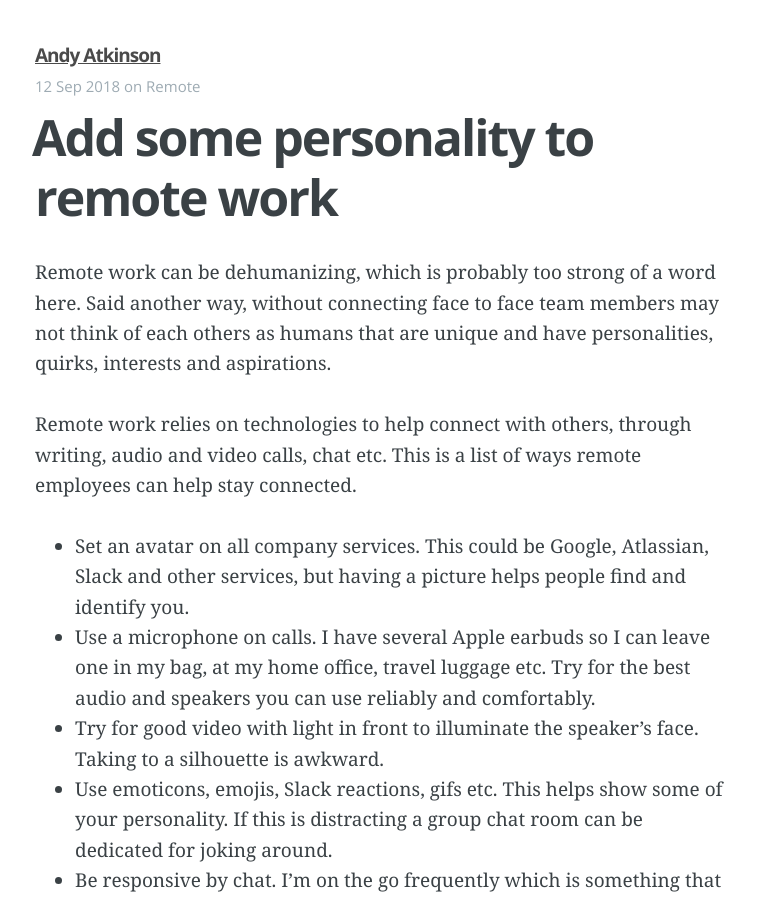
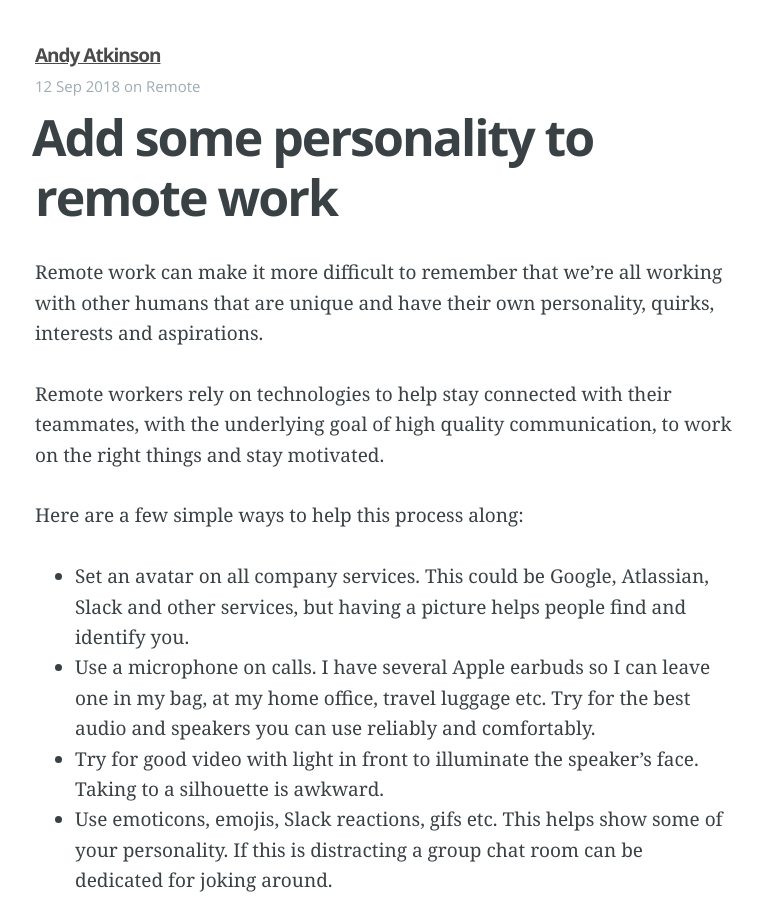
Before and after one commit to andyatkinson/blog, a Jekyll site: the page built from _posts/2018-09-12-remote-employee-engagement-and-connection.md, in a window 1280 px wide and 900 px high. Shown: the whole window, without its empty margins (255-1017 px from the left). Built offline with Jekyll 4.4.1, drawn with Linux system fonts in a browser that asks for light colours; Markdown is read by kramdown in place of the engine named in the settings.

Commit message:
Some small updates

```diff
--- a/_posts/2018-09-12-remote-employee-engagement-and-connection.md
+++ b/_posts/2018-09-12-remote-employee-engagement-and-connection.md
@@ -6,9 +6,11 @@
 categories: [Remote]
 ---
 
-Remote work can be dehumanizing, which is probably too strong of a word here. Said another way, without connecting face to face team members may not think of each others as humans that are unique and have personalities, quirks, interests and aspirations.
+Remote work can make it more difficult to remember that we're all working with other humans that are unique and have their own personality, quirks, interests and aspirations.
 
-Remote work relies on technologies to help connect with others, through writing, audio and video calls, chat etc. This is a list of ways remote employees can help stay connected.
+Remote workers rely on technologies to help stay connected with their teammates, with the underlying goal of high quality communication, to work on the right things and stay motivated.
+
+Here are a few simple ways to help this process along:
 
 - Set an avatar on all company services. This could be Google, Atlassian, Slack and other services, but having a picture helps people find and identify you.
 - Use a microphone on calls. I have several Apple earbuds so I can leave one in my bag, at my home office, travel luggage etc. Try for the best audio and speakers you can use reliably and comfortably.
```
